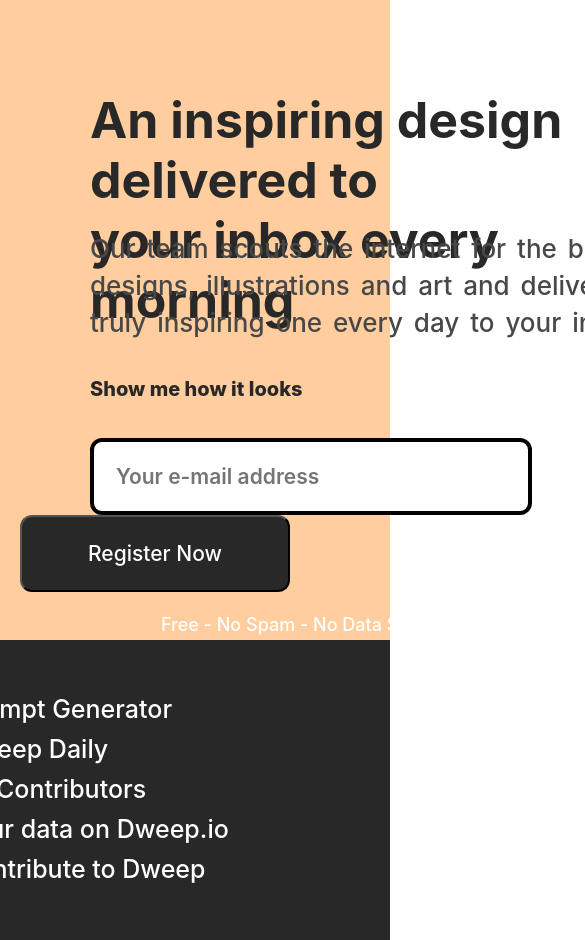
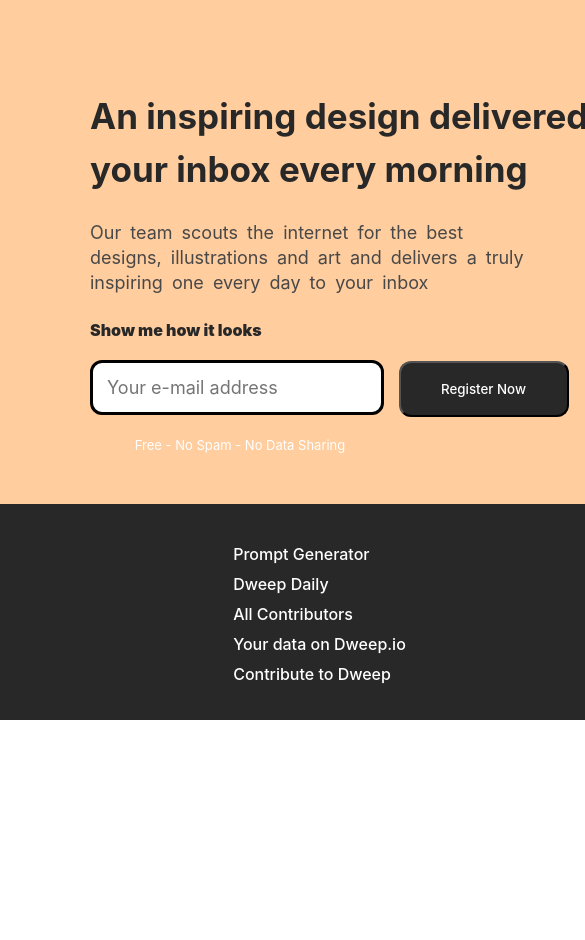
Before and after one commit to Sohail-codz/Landing-page-1, a plain HTML site: page index.html in a window 390 px wide. Shown: the top 940 px of the page, 585 px wide, since content can reach past the window. After the commit the page ends 844 px from the top, so only its background shows below. Drawn offline with Linux system fonts and the light colour scheme.

Commit message:
Update styles.css
Syntax changes due to responsive error

```diff
--- a/styles.css
+++ b/styles.css
@@ -1,120 +1,120 @@
 *{
-    margin:0;
-    padding: 0;
+    margin: 0;
     font-family: 'Inter', sans-serif;
 }
-
 header{
-    width: 100%;
-    height: 640px;
+    display: flex;
+    flex-flow: row;
     background-color: #FFCD9E;
+    height:504px;
+    width:1280px;
+}
+footer{
+    display:flex;
+    justify-content: space-around;
+    background-color: #282828;
+    height: 216px;
+    width:1280px;
+}
+.div1{
     display: flex;
-    justify-content: space-around;
-}
-
-footer{
-    width: 100%;
-    height: 300px;
-    background-color: #282828;
-    display: flex;
-    justify-content: space-around;
+    flex-flow: column;
 }
 
 .headtag{
-    display: flex;
-    justify-content: center;
-    padding: 90px;
-    font-size: 50px;
-    height: 0px;
-    color: #282828;
+    TEXT-ALIGN:left;
+    float:left;
+    line-height:1.5;
+    font-size: 35px;
+    color:#282828;
+    width: 550px;
+    padding: 20px;
+    margin-left:70px;
+    margin-top: 70px;
+    flex-wrap:wrap;
 }
 .para{
-    display: flex;
-    justify-content: center;
+    display: inline;
+    text-align: left;
+    float: left;
+    word-spacing: 4px;
+    width: 440px;
+    font-size: 18px;
+    padding: 5px;
+    margin-left: 85px;
+    line-height: 25px;
+    flex-wrap:wrap;
     color: #484848;
-    margin-left: 90px;
-    margin-top: 50px;
-    font-size: 26px;
-    width: 610px;
-    font-weight: 500;
-    line-height: 37px;
-    word-spacing: 4px;
 }
 .tagline{
-    display: flex;
+    display: inline;
+    float: left;
+    padding: 20px;
+    margin-left: 70px;
     color: #282828;
-    margin-left: 90px;
-    margin-top: 30px;
-    font-size: 20px;
-    width: 610px;
-    font-weight: 800;
-    line-height: 37px;
+    font-weight: 900;
 }
 #mail{
+    display: inline;
+    padding: 14px;
     margin-left: 90px;
-    margin-top: 30px;
-    padding: 22px;
-    width: 390px;
-    font-size: 21px;
-    font-weight: 600;
-    border: 4px solid black;
+    width: 260px;
+    font-size: 18px;
+    font-weight: 100px;
+    border: 3px solid black;
     border-radius: 12px;
 }
 button{
-    margin-left: 20px;
-    padding: 24px;
-    width: 270px;
+    display: inline;
+    padding: 18px;
+    margin-left: 10px;
+    width: 170px;
     border: 4px solid b#282828;
     background-color: #282828;
     border-radius: 12px;
-    font-size: 21px;
     font-weight: 550;
     color: #FFF;
 }
 .txt{
-    display: flex;
-    justify-content: center;
+    display: inline;
+    padding: 20px;
     margin-left: 90px;
-    padding: 22px;
-    width: 390px;
-    font-size: 18px;
-    font-weight: 500;
-    border-radius: 12px;
+    width: 260px;
+    font-size: 13px;
+    text-align: center;
     color: #FFF;
-}
-.vecim{
-    display: flex;
-    height: cover;
-    width: cover;
-    margin-right: 136px;
 }
 
 .leftside{
+    display: flex;
+    flex-flow: column;
     list-style-type: none;
-    justify-content: center;
-    margin-left: -90px;
-    padding: 49px;
-    width: 390px;
-    line-height: 40px;
-    font-size: 25px;
+    text-align: left;
+    padding: 40px;
+    row-gap: 10px;
     font-weight: 500;
-    border-radius: 12px;
     color: #FFF;
 }
 .rightside{
+    display: flex;
+    flex-flow: column;
     list-style-type: none;
-    justify-content: center;
     text-align: right;
-    margin-right: -90px;
-    padding: 49px;
-    width: 390px;
-    line-height: 40px;
-    font-size: 25px;
+    padding: 40px;
+    row-gap: 10px;
     font-weight: 500;
-    border-radius: 12px;
     color: #FFF;
 }
 .ico{
     display: flex;
-    flex-direction: row-reverse;
+    flex-flow: row-reverse;
 }
+
+
+
+
+.vecim{
+    display: flex;
+    padding: 10px;
+    margin-left: 90px;
+}
```
